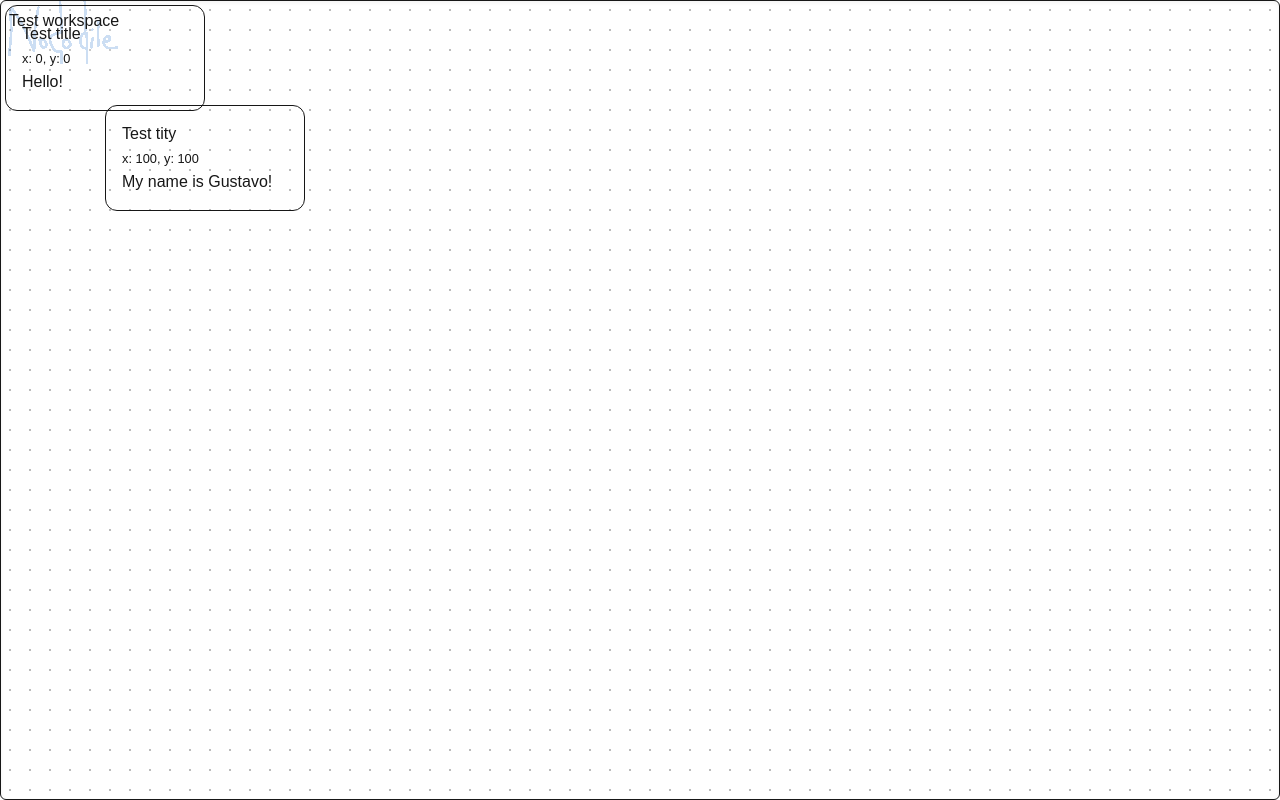
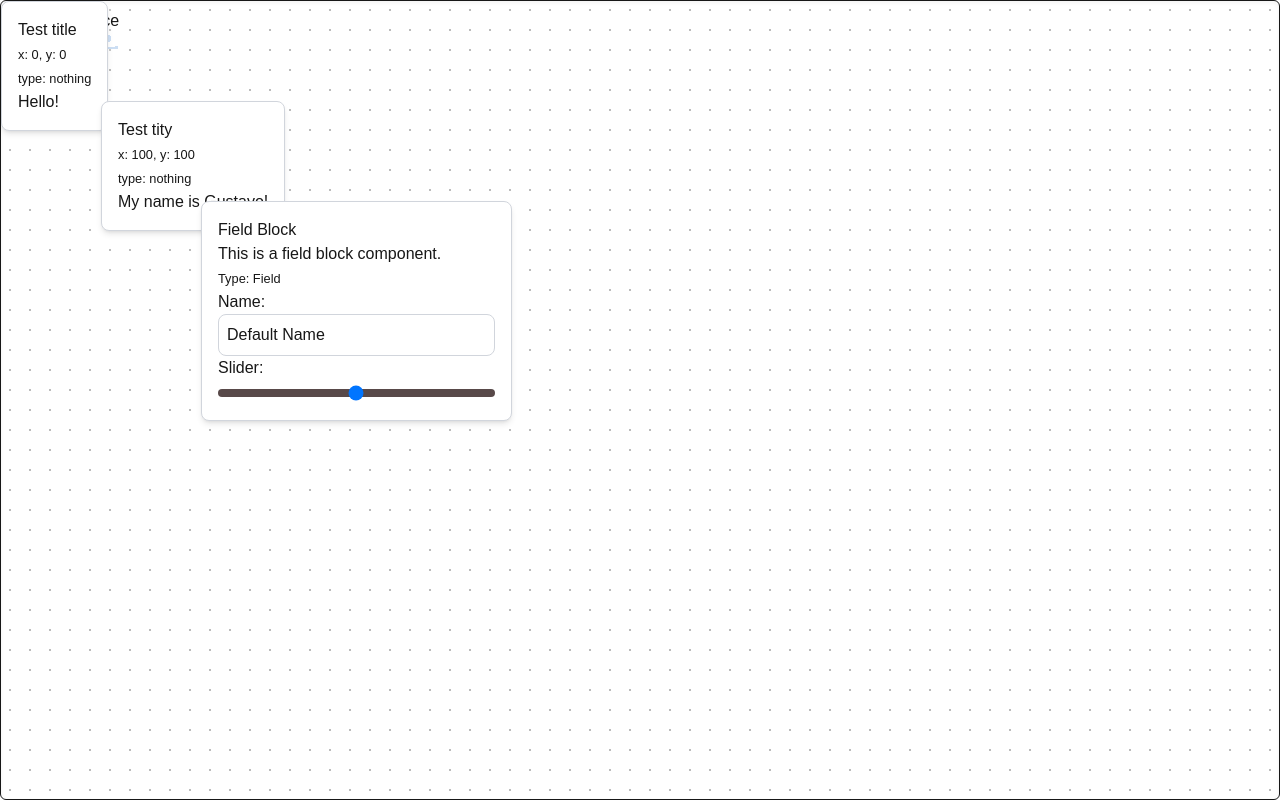
Before and after one commit to jasonchiu8421/Nocodile, a Next.js app in the folder nocodile/: page /workflow in a window 1280 px wide. Built offline with nearby package versions, Linux system fonts and the light colour scheme.

Commit message:
styles, logs debug list

```diff
--- a/nocodile/app/globals.css
+++ b/nocodile/app/globals.css
@@ -38,3 +38,20 @@ body {
   height: 100vh; /* Full height */
   width: 100vw; /* Full width */
 }
+
+.block {
+  @apply bg-white border border-gray-300 rounded-lg shadow-md p-4;
+  width: initlal;
+}
+input[type="range"] {
+  -webkit-appearance: none;
+  width: 100%;
+  height: 8px;
+  background: #584949;
+  border-radius: 5px;
+  outline: none;
+}
+input[type="text"] {
+  @apply bg-white border border-gray-300 rounded-lg p-2;
+  width: 100%;
+}
--- /dev/null
+++ b/nocodile/app/workflow/components/DraggableBlock.tsx
@@ -0,0 +1,41 @@
+import React from "react";
+import { useDraggable } from "@dnd-kit/core";
+
+/** Skeleton for all blocks, but data structure is inherited from GenericBlock */
+type DraggableBlockProps = {
+  id: number;
+  x: number;
+  y: number;
+  children: React.ReactNode; // Allow child components to define their own content
+};
+
+export const DraggableBlock = ({ id, x, y, children }: DraggableBlockProps) => {
+  const { attributes, listeners, setNodeRef, transform } = useDraggable({
+    id,
+  });
+
+  const style: React.CSSProperties = {
+    position: "absolute",
+    left: x,
+    top: y,
+    transform: transform
+      ? `translate(${transform.x}px, ${transform.y}px)`
+      : undefined,
+    scale: transform ? 1.01 : 1,
+    cursor: transform ? "grabbing" : "grab",
+    transition: "scale 0.05s ease",
+  };
+
+  return (
+    <div
+      className="block"
+      ref={setNodeRef}
+      {...listeners}
+      {...attributes}
+      onDoubleClick={(e) => e.stopPropagation()}
+      style={style}
+    >
+      <span onDrag={(e) => e.stopPropagation()}>{children}</span>
+    </div>
+  );
+};
--- /dev/null
+++ b/nocodile/app/workflow/components/FieldBlock.tsx
@@ -0,0 +1,67 @@
+import React from "react";
+import { useDraggable } from "@dnd-kit/core";
+import { BlockType } from "./blockTypes";
+import { GenericBlockData } from "./GenericBlock";
+import { DraggableBlock } from "./DraggableBlock";
+import { useState } from "react";
+
+export interface FieldBlockData extends GenericBlockData {
+  id: number;
+  x: number;
+  y: number;
+  title: string;
+  label: string;
+  type: BlockType;
+
+  name?: string;
+  sliderValue?: number;
+}
+
+type FieldBlockProps = {
+  block: FieldBlockData;
+  onFieldChange?: () => void;
+};
+
+export const FieldBlock = ({ block, onFieldChange }: FieldBlockProps) => {
+  const [name, setName] = useState("Default Name");
+  const [sliderValue, setSliderValue] = useState(0.5);
+
+  function handleChange() {
+    if (onFieldChange) {
+      onFieldChange();
+    }
+  }
+
+  return (
+    <DraggableBlock id={block.id} x={block.x} y={block.y}>
+      <h1>Field Block</h1>
+      <p>This is a field block component.</p>
+      <small>Type: Field</small>
+      <p>
+        <label htmlFor="nuber">Name:</label>{" "}
+        <input
+          id="nuber"
+          type="text"
+          onChange={(e) => {
+            setName(e.target.value);
+            handleChange();
+          }}
+          value={name}
+        />
+      </p>
+      <p>
+        <label>Slider: </label>{" "}
+        <input
+          type="range"
+          min={0}
+          max={1}
+          step={0.1}
+          onChange={(e) => {
+            setSliderValue(e.target.valueAsNumber);
+            handleChange();
+          }}
+        />
+      </p>
+    </DraggableBlock>
+  );
+};
--- a/nocodile/app/workflow/components/GenericBlock.tsx
+++ b/nocodile/app/workflow/components/GenericBlock.tsx
@@ -1,47 +1,32 @@
 import React from "react";
-import { useDraggable } from "@dnd-kit/core";
+import { DraggableBlock } from "./DraggableBlock";
+import { BlockType } from "./blockTypes";
+
 export interface GenericBlockData {
   id: number;
   x: number;
   y: number;
   title: string;
   label: string;
+  type: BlockType;
 }
 type GenericBlockProps = {
   block: GenericBlockData;
 };
 
 export const GenericBlock = ({ block }: GenericBlockProps) => {
-  //just dnd stuff
-  const { attributes, listeners, setNodeRef, transform } = useDraggable({
-    id: block.id,
-  });
-
-  const style: React.CSSProperties = {
-    position: "absolute",
-    left: block.x,
-    top: block.y,
-    transform: transform
-      ? `translate(${transform.x}px, ${transform.y}px)`
-      : undefined,
-    scale: transform ? 1.01 : 1,
-    cursor: transform ? "grabbing" : "grab",
-    transition: "scale 0.05s ease",
-  };
   return (
-    <div
-      className="p-4 border w-[200px] m-1 border-black-200 rounded-xl"
-      ref={setNodeRef}
-      {...listeners}
-      {...attributes}
-      onMouseDown={(e) => e.stopPropagation()}
-      style={style}
-    >
+    <DraggableBlock id={block.id} x={block.x} y={block.y}>
       <h1>{block.title || "Empty title"}</h1>
-      <small>
-        x: {block.x}, y: {block.y}
-      </small>
+      <p>
+        <small>
+          x: {block.x}, y: {block.y}
+        </small>
+      </p>
+      <p>
+        <small>type: {block.type} </small>
+      </p>
       <p>{block.label}</p>
-    </div>
+    </DraggableBlock>
   );
 };
--- a/nocodile/app/workflow/components/Workspace.tsx
+++ b/nocodile/app/workflow/components/Workspace.tsx
@@ -1,7 +1,9 @@
 import React from "react";
 import { GenericBlock, GenericBlockData } from "./GenericBlock";
+import { FieldBlock } from "./FieldBlock";
 import { useDroppable } from "@dnd-kit/core";
 
+/**Displays blocks using block data imported from workflow/ page */
 export type WorkspaceData = {
   id: number;
   title: string;
@@ -9,26 +11,44 @@ export type WorkspaceData = {
 type WorkspaceProps = {
   workspace: WorkspaceData;
   blocks: GenericBlockData[];
-  onBackgroundMouseDown?: (e: React.MouseEvent<HTMLDivElement>) => void;
+  onBgDoubleClick?: (e: React.MouseEvent<HTMLDivElement>) => void;
 };
 
 export const Workspace = ({
   workspace,
   blocks,
-  onBackgroundMouseDown,
+  onBgDoubleClick,
 }: WorkspaceProps) => {
   //dnd stuff
   const { setNodeRef } = useDroppable({ id: workspace.id });
+
+  //debug, use to show all state chagnes
+  function handleFieldChange() {
+    console.log(blocks);
+  }
 
   return (
     <div
       ref={setNodeRef}
       className="relative border min-h-screen border-black-200 shadow-inner rounded-md p-2"
-      onMouseDown={onBackgroundMouseDown}
+      onDoubleClick={onBgDoubleClick}
     >
       <h2>{workspace.title}</h2>
       {blocks.map((block, index) => {
-        return <GenericBlock key={index} block={block} />;
+        switch (block.type) {
+          case "nothing":
+            return <GenericBlock key={index} block={block} />;
+          case "input":
+            return (
+              <FieldBlock
+                key={index}
+                block={block}
+                onFieldChange={handleFieldChange}
+              />
+            );
+          default:
+            return <GenericBlock key={index} block={block} />;
+        }
       })}
     </div>
   );
--- /dev/null
+++ b/nocodile/app/workflow/components/blockTypes.ts
@@ -0,0 +1 @@
+export type BlockType = "input" | "data" | "run" | "nothing";
--- a/nocodile/app/workflow/page.tsx
+++ b/nocodile/app/workflow/page.tsx
@@ -13,15 +13,31 @@ const test_workspace: WorkspaceData = {
   title: "Test workspace",
 };
 const test_blocks: GenericBlockData[] = [
-  { id: 1, x: 0, y: 0, title: "Test title", label: "Hello!" },
-  { id: 2, x: 100, y: 100, title: "Test tity", label: "My name is Gustavo!" },
+  { id: 1, x: 0, y: 0, title: "Test title", label: "Hello!", type: "nothing" },
+  {
+    id: 2,
+    x: 100,
+    y: 100,
+    title: "Test tity",
+    label: "My name is Gustavo!",
+    type: "nothing",
+  },
+  {
+    id: 3,
+    x: 200,
+    y: 200,
+    title: "Test tity",
+    label: "A field block shouldn't have labels here!",
+    type: "input",
+  },
 ];
 const page = () => {
   const [blocks, setBlocks] = useState<GenericBlockData[]>(test_blocks);
   function handleClick(e: React.MouseEvent<HTMLDivElement>) {
     console.log("click");
   }
-  function handleBackgroundMouseDown(e: React.MouseEvent<HTMLDivElement>) {
+
+  function addBlock(e: React.MouseEvent<HTMLDivElement>) {
     // This fires only when clicking the workspace background (blocks stop propagation)
     console.log("add block");
 
@@ -33,6 +49,7 @@ const page = () => {
         y: e.clientY - 50,
         title: "New Block",
         label: "New Block",
+        type: "nothing",
       },
     ]);
   }
@@ -55,7 +72,6 @@ const page = () => {
   }
   function handleDragMove(e: DragMoveEvent) {
     const { active, over } = e;
-    //console.log(active, over);
   }
   return (
     <main>
@@ -63,7 +79,7 @@ const page = () => {
         <Workspace
           workspace={test_workspace}
           blocks={blocks}
-          onBackgroundMouseDown={handleBackgroundMouseDown}
+          onBgDoubleClick={addBlock}
         />
       </DndContext>
     </main>
```
Also changed, not shown: 1 other file (tests, documents, lock files or other folders).
